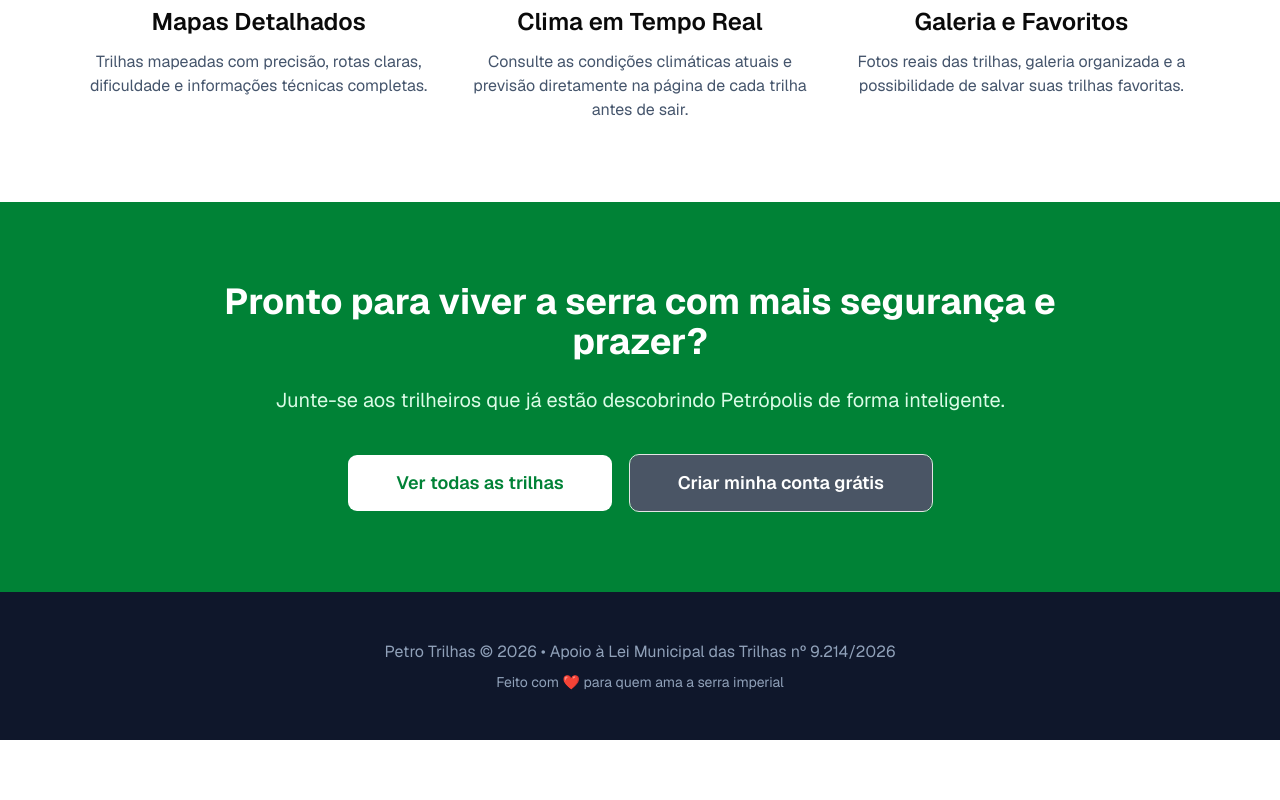
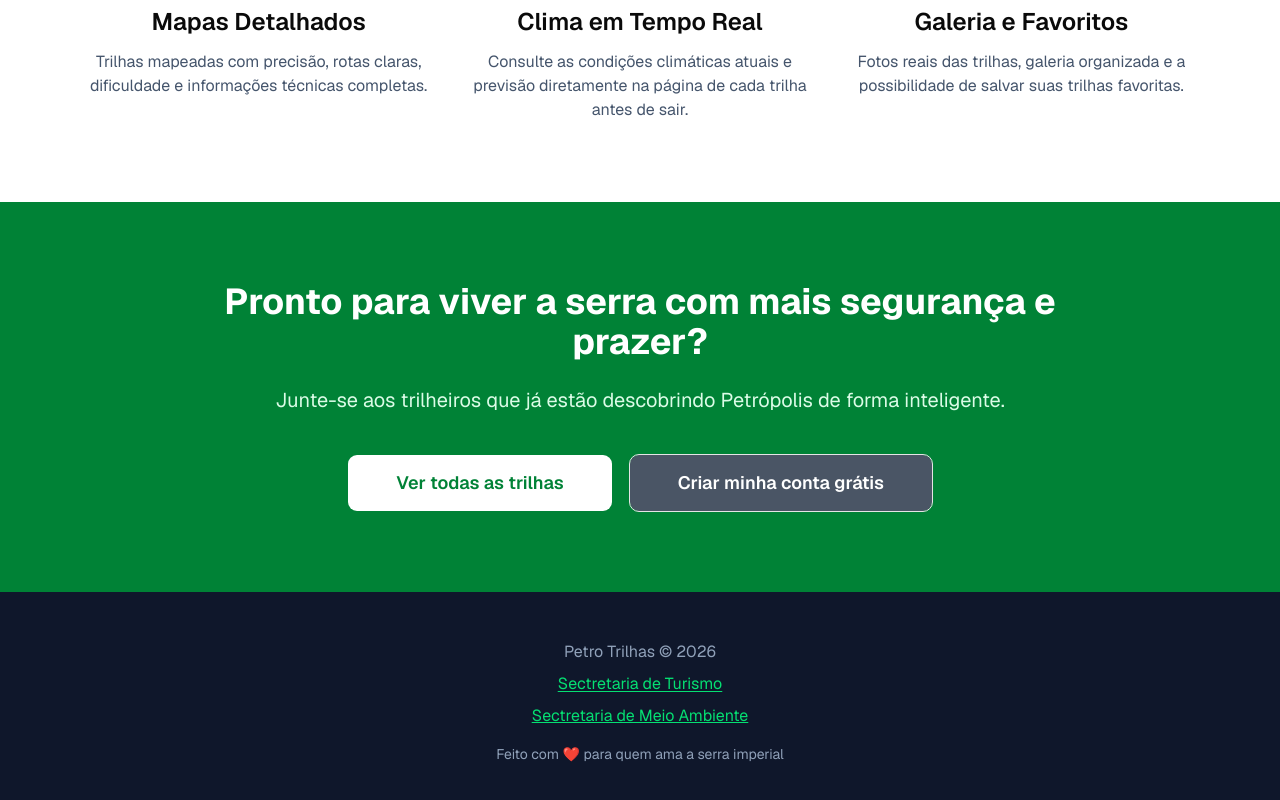
Before and after one commit to Thigoo/petro-trilhas, a Next.js app: page / in a window 1280 px wide. Shown: the part 1066-1866 px from the top of the page. Before the commit the page ends 1806 px from the top, so only its background shows below. Built offline with nearby package versions, Linux system fonts and the light colour scheme; no server answers.

Commit message:
fix: typo e estilo

```diff
--- a/src/app/(auth)/cadastro/page.tsx
+++ b/src/app/(auth)/cadastro/page.tsx
@@ -50,10 +50,10 @@ export default function RegisterPage() {
         {/* Logo / Header */}
         <div className="flex flex-col items-center mb-4">
           <div className="flex items-center gap-3 mb-4">
-            <div className="w-12 h-12 bg-green-600 rounded-xl flex items-center justify-center">
-              <Mountain className="w-7 h-7 text-white" />
-            </div>
-            <h1 className="text-3xl font-bold text-green-700">Petro Trilhas</h1>
+            <Mountain className="h-13 w-13 text-green-700" />
+            <span className="text-5xl font-bold text-green-900 tracking-tight">
+              Petro<span className="text-green-600">Trilhas</span>
+            </span>
           </div>
         </div>
 
--- a/src/app/(auth)/login/page.tsx
+++ b/src/app/(auth)/login/page.tsx
@@ -50,10 +50,10 @@ export default function LoginPage() {
         {/* Logo / Header */}
         <div className="flex flex-col items-center mb-8">
           <div className="flex items-center gap-3 mb-4">
-            <div className="w-12 h-12 bg-green-600 rounded-xl flex items-center justify-center">
-              <Mountain className="w-7 h-7 text-white" />
-            </div>
-            <h1 className="text-3xl font-bold text-green-700">Petro Trilhas</h1>
+            <Mountain className="h-13 w-13 text-green-700" />
+            <span className="text-5xl font-bold text-green-900 tracking-tight">
+              Petro<span className="text-green-600">Trilhas</span>
+            </span>
           </div>
         </div>
 
@@ -61,7 +61,7 @@ export default function LoginPage() {
           <CardHeader className="space-y-1 text-center">
             <CardTitle className="text-2xl">Bem-vindo(a)</CardTitle>
             <CardDescription>
-              Entre para registrar suas trilhas e conquistar certificados
+              Entre explorar as trilhas da Serra Imperial
             </CardDescription>
           </CardHeader>
 
--- a/src/app/(main)/perfil/page.tsx
+++ b/src/app/(main)/perfil/page.tsx
@@ -25,7 +25,7 @@ export default function ProfilePage() {
   };
 
   if (!user) {
-    router.push("/trilhas");
+    router.push("/login");
     return <div>Redirecionando...</div>;
   }
 
--- a/src/app/page.tsx
+++ b/src/app/page.tsx
@@ -146,11 +146,24 @@ export default function LandingPage() {
 
       {/* Footer simples */}
       <footer className="bg-slate-900 text-slate-400 py-12">
-        <div className="max-w-6xl mx-auto px-6 text-center">
-          <p>
-            Petro Trilhas © 2026 • Apoio à Lei Municipal das Trilhas nº
-            9.214/2026
-          </p>
+        <div className="flex flex-col gap-2 max-w-6xl mx-auto px-6 text-center">
+          <p>Petro Trilhas © 2026</p>
+          <a
+            className="text-green-400 hover:text-slate-300 underline underline-offset-2"
+            href="https://www.petropolis.rj.gov.br/turispetro/"
+            target="_blank"
+            rel="noopener noreferrer"
+          >
+            Sectretaria de Turismo
+          </a>
+          <a
+            className="text-green-400 hover:text-slate-300 underline"
+            href="https://www.petropolis.rj.gov.br/pmp/index.php/meio-ambiente/"
+            target="_blank"
+            rel="noopener noreferrer"
+          >
+            Sectretaria de Meio Ambiente
+          </a>
           <p className="text-sm mt-2">
             Feito com ❤️ para quem ama a serra imperial
           </p>
```
